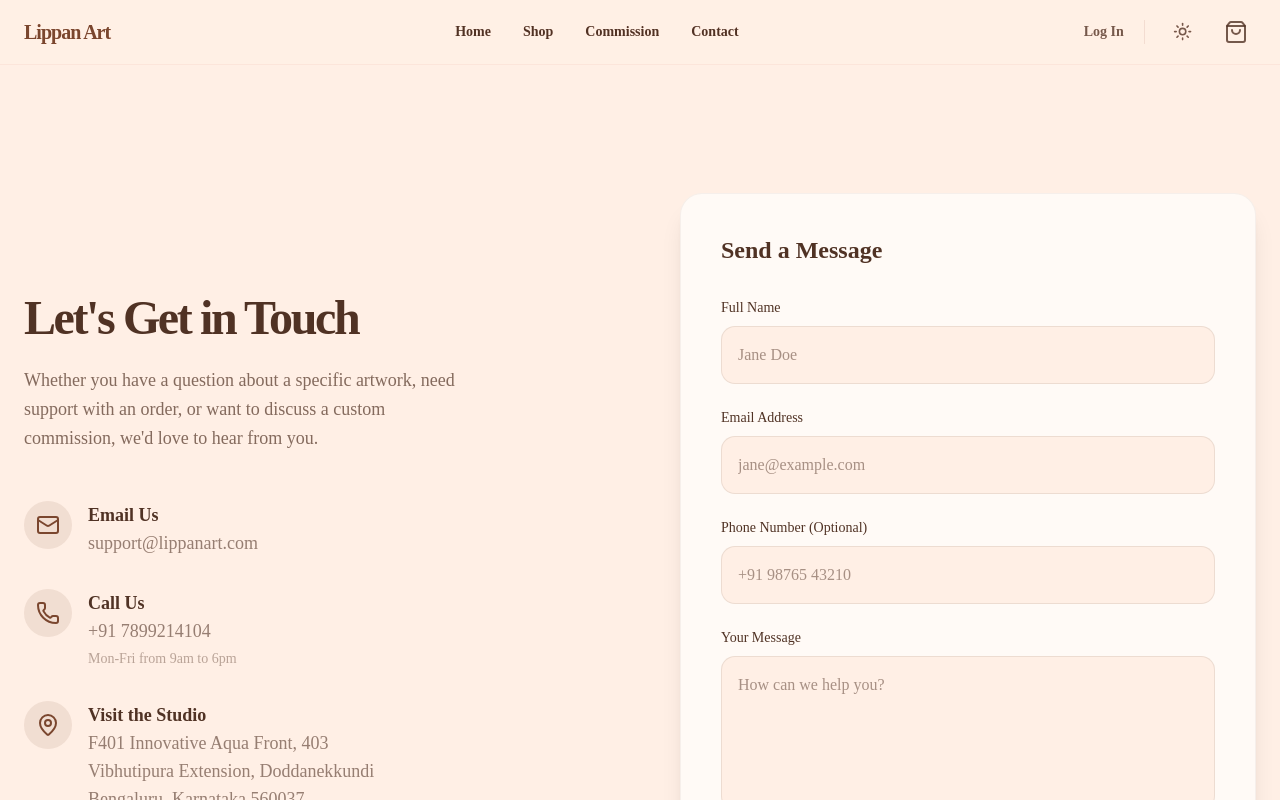
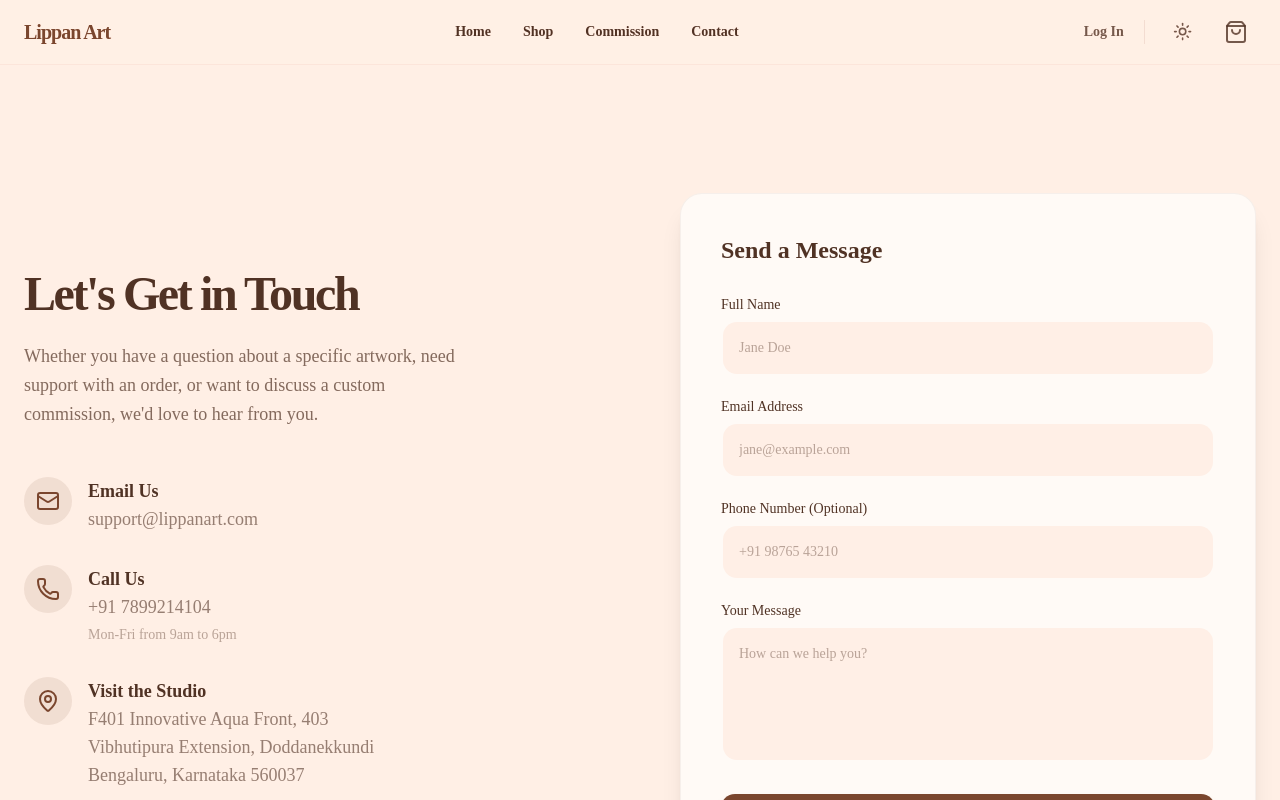
Before and after one commit to Shivamahapatra/Website-for-lippan-art, a Next.js app in the folder frontend/: page /contact in a window 1280 px wide. Shown: the top 800 px of the page. Built offline with nearby package versions, Linux system fonts and the light colour scheme; no server answers.

Commit message:
ui betterment

```diff
--- a/frontend/src/components/ContactForm.tsx
+++ b/frontend/src/components/ContactForm.tsx
@@ -4,6 +4,19 @@ import { useState } from "react";
 import { submitContactForm } from "@/actions/contact";
 import { Loader2, CheckCircle2, Send, MapPin, Phone, Mail } from "lucide-react";
 import { motion } from "framer-motion";
+
+import { Input } from "@/components/ui/input";
+import { Label } from "@/components/ui/label";
+import { Textarea } from "@/components/ui/textarea";
+
+const BottomGradient = () => {
+  return (
+    <>
+      <span className="group-hover/btn:opacity-100 block transition duration-500 opacity-0 absolute h-px w-full -bottom-px inset-x-0 bg-gradient-to-r from-transparent via-primary to-transparent" />
+      <span className="group-hover/btn:opacity-100 blur-sm block transition duration-500 opacity-0 absolute h-px w-1/2 mx-auto -bottom-px inset-x-10 bg-gradient-to-r from-transparent via-accent to-transparent" />
+    </>
+  );
+};
 
 export function ContactForm({ storeEmail }: { storeEmail: string }) {
   const [formData, setFormData] = useState({ name: "", email: "", phone: "", message: "" });
@@ -125,62 +138,64 @@ export function ContactForm({ storeEmail }: { storeEmail: string }) {
         )}
 
         <div className="flex flex-col gap-2">
-          <label className="text-sm font-medium">Full Name</label>
-          <input
+          <Label htmlFor="name">Full Name</Label>
+          <Input
+            id="name"
             required
             type="text"
             value={formData.name}
             onChange={(e) => setFormData({ ...formData, name: e.target.value })}
-            className="px-4 py-4 rounded-xl border border-foreground/10 bg-background focus:ring-2 focus:ring-primary focus:border-transparent outline-none transition-all"
             placeholder="Jane Doe"
           />
         </div>
 
         <div className="flex flex-col gap-2">
-          <label className="text-sm font-medium">Email Address</label>
-          <input
+          <Label htmlFor="email">Email Address</Label>
+          <Input
+            id="email"
             required
             type="email"
             value={formData.email}
             onChange={(e) => setFormData({ ...formData, email: e.target.value })}
-            className="px-4 py-4 rounded-xl border border-foreground/10 bg-background focus:ring-2 focus:ring-primary focus:border-transparent outline-none transition-all"
             placeholder="jane@example.com"
           />
         </div>
 
         <div className="flex flex-col gap-2">
-          <label className="text-sm font-medium">Phone Number (Optional)</label>
-          <input
+          <Label htmlFor="phone">Phone Number (Optional)</Label>
+          <Input
+            id="phone"
             type="tel"
             value={formData.phone}
             onChange={(e) => setFormData({ ...formData, phone: e.target.value })}
-            className="px-4 py-4 rounded-xl border border-foreground/10 bg-background focus:ring-2 focus:ring-primary focus:border-transparent outline-none transition-all"
             placeholder="+91 98765 43210"
           />
         </div>
 
         <div className="flex flex-col gap-2">
-          <label className="text-sm font-medium">Your Message</label>
-          <textarea
+          <Label htmlFor="message">Your Message</Label>
+          <Textarea
+            id="message"
             required
             rows={5}
             value={formData.message}
             onChange={(e) => setFormData({ ...formData, message: e.target.value })}
-            className="px-4 py-4 rounded-xl border border-foreground/10 bg-background focus:ring-2 focus:ring-primary focus:border-transparent outline-none transition-all resize-none"
             placeholder="How can we help you?"
+            className="resize-none"
           />
         </div>
 
         <button
           type="submit"
           disabled={loading}
-          className="w-full py-4 mt-2 bg-primary text-primary-foreground rounded-xl font-bold text-lg hover:bg-accent transition-colors shadow-lg shadow-primary/20 disabled:opacity-50 disabled:cursor-not-allowed flex items-center justify-center gap-2"
+          className="group/btn relative overflow-hidden w-full py-4 mt-2 bg-primary text-primary-foreground rounded-xl font-bold text-lg hover:bg-accent transition-colors shadow-lg shadow-primary/20 disabled:opacity-50 disabled:cursor-not-allowed flex items-center justify-center gap-2"
         >
           {loading ? <Loader2 className="w-5 h-5 animate-spin" /> : (
             <>
-              Send Message <Send className="w-5 h-5 ml-2" />
+              Send Message <Send className="w-5 h-5 ml-2 transition-transform group-hover/btn:translate-x-1" />
             </>
           )}
+          <BottomGradient />
         </button>
       </motion.form>
     </div>
--- /dev/null
+++ b/frontend/src/components/ui/input.tsx
@@ -0,0 +1,58 @@
+"use client";
+import * as React from "react";
+import { cn } from "@/lib/utils";
+import { useMotionTemplate, useMotionValue, motion } from "framer-motion";
+
+export interface InputProps extends React.InputHTMLAttributes<HTMLInputElement> {}
+
+const Input = React.forwardRef<HTMLInputElement, InputProps>(
+  ({ className, type, ...props }, ref) => {
+    const radius = 100;
+    const [visible, setVisible] = React.useState(false);
+
+    let mouseX = useMotionValue(0);
+    let mouseY = useMotionValue(0);
+
+    function handleMouseMove({ currentTarget, clientX, clientY }: any) {
+      let { left, top } = currentTarget.getBoundingClientRect();
+      mouseX.set(clientX - left);
+      mouseY.set(clientY - top);
+    }
+
+    return (
+      <motion.div
+        style={{
+          background: useMotionTemplate`
+        radial-gradient(
+          ${visible ? radius + "px" : "0px"} circle at ${mouseX}px ${mouseY}px,
+          hsl(var(--primary) / 0.5),
+          transparent 80%
+        )
+      `,
+        }}
+        onMouseMove={handleMouseMove}
+        onMouseEnter={() => setVisible(true)}
+        onMouseLeave={() => setVisible(false)}
+        className="p-[2px] rounded-xl transition duration-300 group/input"
+      >
+        <input
+          type={type}
+          className={cn(
+            `flex w-full border-none bg-muted/50 text-foreground shadow-input rounded-xl px-4 py-4 text-sm
+          placeholder:text-foreground/40
+          focus-visible:outline-none focus-visible:ring-2 focus-visible:ring-primary/50
+           disabled:cursor-not-allowed disabled:opacity-50
+           group-hover/input:shadow-none transition duration-400
+           `,
+            className
+          )}
+          ref={ref}
+          {...props}
+        />
+      </motion.div>
+    );
+  }
+);
+Input.displayName = "Input";
+
+export { Input };
--- /dev/null
+++ b/frontend/src/components/ui/label.tsx
@@ -0,0 +1,20 @@
+"use client";
+import * as React from "react";
+import { cn } from "@/lib/utils";
+
+const Label = React.forwardRef<
+  HTMLLabelElement,
+  React.LabelHTMLAttributes<HTMLLabelElement>
+>(({ className, ...props }, ref) => (
+  <label
+    ref={ref}
+    className={cn(
+      "text-sm font-medium text-foreground leading-none peer-disabled:cursor-not-allowed peer-disabled:opacity-70",
+      className
+    )}
+    {...props}
+  />
+));
+Label.displayName = "Label";
+
+export { Label };
--- /dev/null
+++ b/frontend/src/components/ui/textarea.tsx
@@ -0,0 +1,57 @@
+"use client";
+import * as React from "react";
+import { cn } from "@/lib/utils";
+import { useMotionTemplate, useMotionValue, motion } from "framer-motion";
+
+export interface TextareaProps extends React.TextareaHTMLAttributes<HTMLTextAreaElement> {}
+
+const Textarea = React.forwardRef<HTMLTextAreaElement, TextareaProps>(
+  ({ className, ...props }, ref) => {
+    const radius = 100;
+    const [visible, setVisible] = React.useState(false);
+
+    let mouseX = useMotionValue(0);
+    let mouseY = useMotionValue(0);
+
+    function handleMouseMove({ currentTarget, clientX, clientY }: any) {
+      let { left, top } = currentTarget.getBoundingClientRect();
+      mouseX.set(clientX - left);
+      mouseY.set(clientY - top);
+    }
+
+    return (
+      <motion.div
+        style={{
+          background: useMotionTemplate`
+        radial-gradient(
+          ${visible ? radius + "px" : "0px"} circle at ${mouseX}px ${mouseY}px,
+          hsl(var(--primary) / 0.5),
+          transparent 80%
+        )
+      `,
+        }}
+        onMouseMove={handleMouseMove}
+        onMouseEnter={() => setVisible(true)}
+        onMouseLeave={() => setVisible(false)}
+        className="p-[2px] rounded-xl transition duration-300 group/input"
+      >
+        <textarea
+          className={cn(
+            `flex w-full border-none bg-muted/50 text-foreground shadow-input rounded-xl px-4 py-4 text-sm
+          placeholder:text-foreground/40
+          focus-visible:outline-none focus-visible:ring-2 focus-visible:ring-primary/50
+           disabled:cursor-not-allowed disabled:opacity-50
+           group-hover/input:shadow-none transition duration-400
+           `,
+            className
+          )}
+          ref={ref}
+          {...props}
+        />
+      </motion.div>
+    );
+  }
+);
+Textarea.displayName = "Textarea";
+
+export { Textarea };
```
